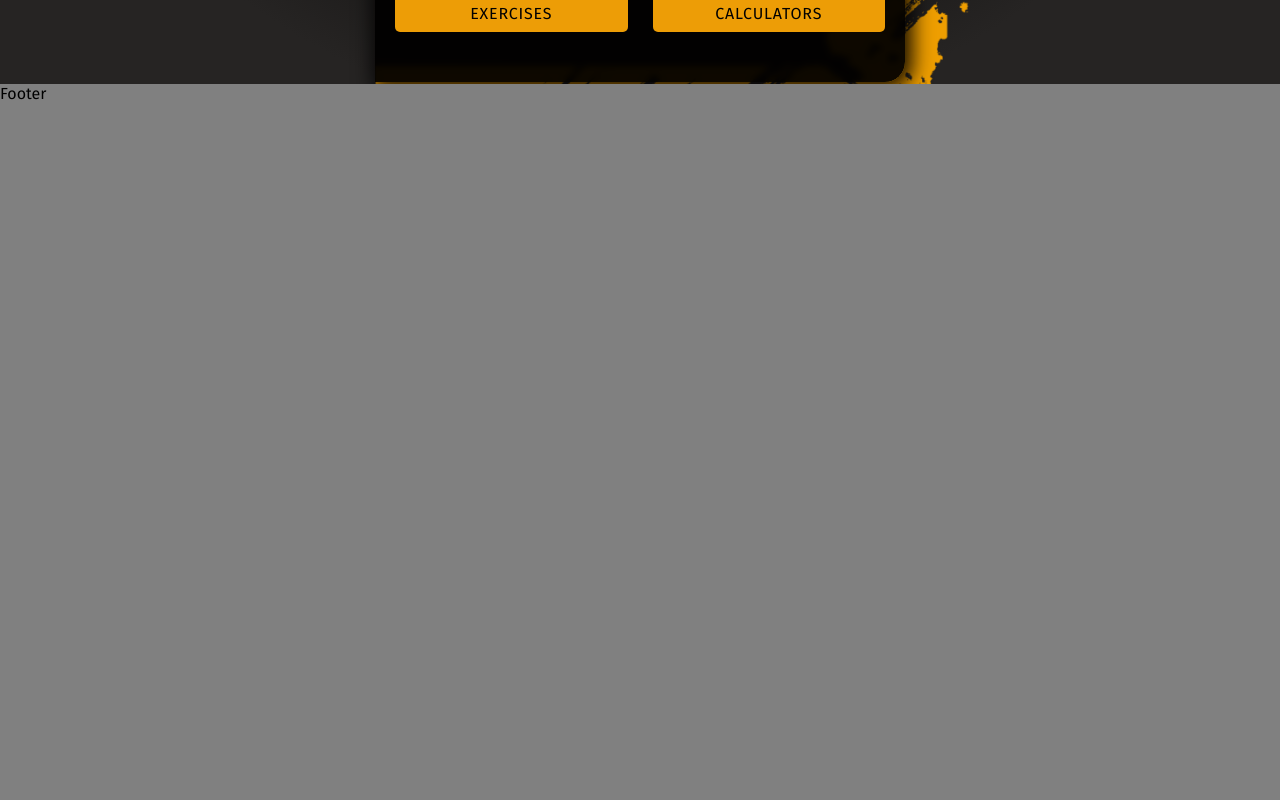
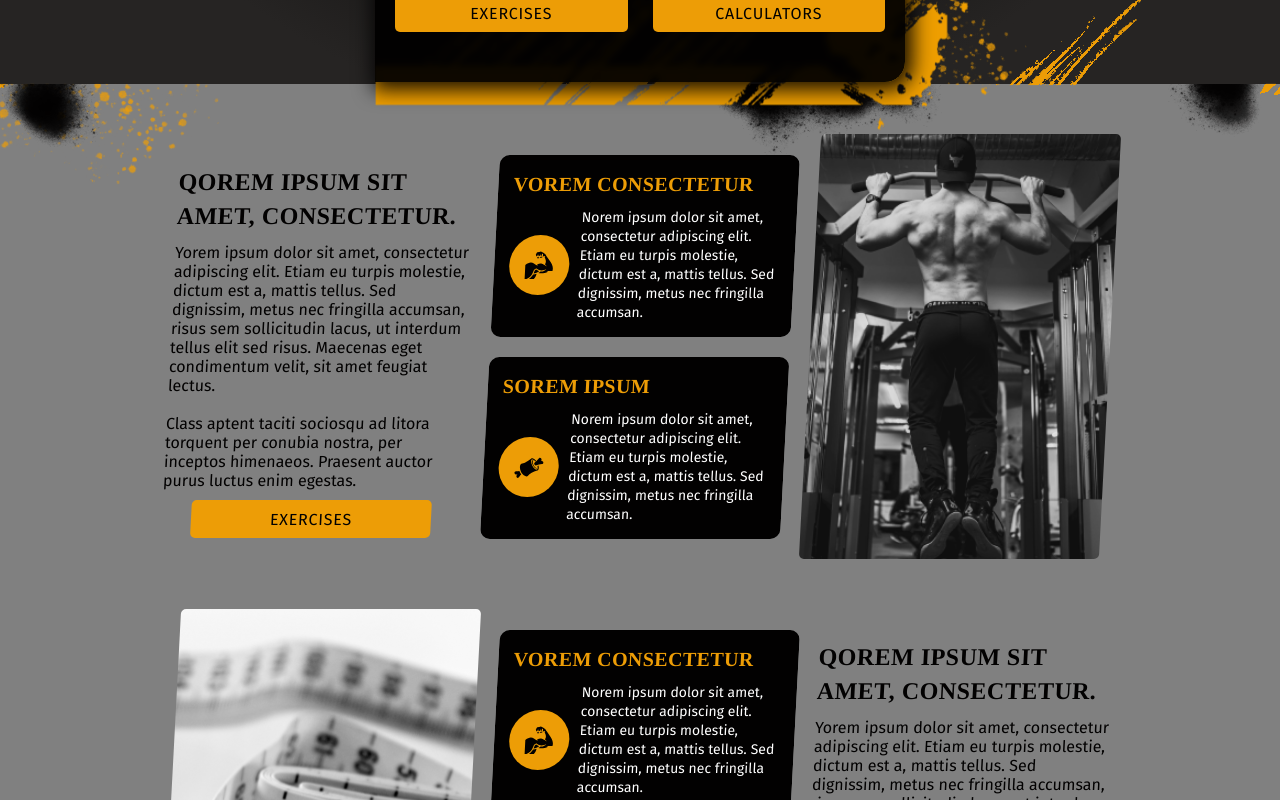
Before and after one commit to ZacharieMcGee/flagfitness, a React (Vite) app: page / in a window 1280 px wide. Shown: the part 540-1340 px from the top of the page. Before the commit the page ends 800 px from the top, so only its background shows below. Built offline with nearby package versions, Linux system fonts and the light colour scheme; a web font is replaced by a local one.

Commit message:
landing page changes still needs refactor

```diff
--- /dev/null
+++ b/src/components/Button1/Button1.css
@@ -0,0 +1,42 @@
+.btn {
+  overflow: hidden;
+  position: relative;
+  display: block;
+  z-index: 1;
+  color: var(--bg-color-1);
+
+
+  width: 80%;
+  margin: 0 auto;
+  padding: .75em 1.5em;
+  border-radius: 5px;
+  text-align: center;
+  font-size: .8em;
+  letter-spacing: .05em;
+  transition: color .3s;
+}
+
+.btn:before {
+  content: '';
+  position: absolute;
+  z-index: -1;
+  width: 120%;
+  height: 100%;
+  top: 0;
+  left: -10%;
+  transform: skewX(-20deg);
+  background-color: var(--main-color);
+  transition: all .2s ease-out;
+}
+
+.btn:hover,
+.btn:focus {
+  background-color: var(--bg-color-1);
+  color: var(--main-color);
+  outline: 2px solid var(--main-color)
+}
+
+.btn:hover:before,
+.btn:focus:before {
+  left: -125%;
+}
--- /dev/null
+++ b/src/components/Button1/Button1.jsx
@@ -0,0 +1,18 @@
+import { Link } from 'react-router-dom'
+
+import './Button1.css'
+
+const Button1 = ({ text }) => {
+  const baseUrl = import.meta.env.BASE_URL
+
+  return (
+    <Link
+      to={`${baseUrl}${text}}`}
+      className='btn'
+    >
+      {text.toUpperCase()}
+    </Link>
+  )
+}
+
+export default Button1
--- /dev/null
+++ b/src/components/ContentCard1/ContentCard1.css
@@ -0,0 +1,112 @@
+.content-card {
+  overflow: hidden;
+  width: 300px;
+  height: 425px;
+  color: var(--bg-color-1);
+
+  transform: skewX(-3deg);
+  border-radius: 5px;
+}
+
+.content-card h3 {
+  margin-top: 10px;
+
+  font-family: var(--font-subtitle);
+  font-style: normal;
+  font-weight: 800;
+  font-size: 24px;
+  line-height: 34px;
+  display: flex;
+  align-items: center;
+  letter-spacing: 0.02em;
+  text-transform: uppercase;
+
+}
+
+.content-card > p {
+  margin: 10px 0;
+
+  font-family: var(--font-body);
+  font-style: normal;
+  font-weight: 400;
+  font-size: 16px;
+  line-height: 19px;
+}
+
+.type-1 {
+  display: flex;
+  flex-direction: column;
+  justify-content: center;
+}
+
+.type-2 {
+  display: flex;
+  flex-direction: column;
+  justify-content: center;
+  gap: 20px;
+}
+
+.content-card_subcard {
+  background-color: var(--bg-color-1);
+  border-radius:10px;
+  color: white;
+  padding: 15px;
+}
+
+.content-card_subcard h4 {
+  font-family: var(--font-subtitle);
+  font-style: normal;
+  font-weight: 800;
+  font-size: 20px;
+  line-height: 28px;
+  letter-spacing: 0.02em;
+  text-transform: uppercase;
+
+  color: var(--main-color);
+}
+
+.content-card_subcard-flex {
+  display: flex;
+  align-items: center;
+  gap: 10px;
+  margin-top: 10px;
+}
+
+.content-card_subcard-flex_icon {
+  background-color: var(--main-color);
+  border-radius: 50%;
+  min-width: 60px;
+  height: 60px;
+  display: flex;
+  justify-content: center;
+  align-items: center;
+  color: var(--bg-color-1);
+  font-size: 30px;
+}
+
+.content-card_subcard-flex p {
+  font-family: var(--font-body);
+  font-style: normal;
+  font-weight: 400;
+  font-size: 14px;
+  line-height: 19px;
+
+  color: white;
+}
+
+.type-3::before {
+
+  content: '';
+  display: block;
+  width: 100%;
+  height: 100%;
+  transform: skewX(3deg) scale(1.1);
+  /* transform: skewX(10deg); */
+  background-image: url('../../assets/pullup.png');
+  background-position: center;
+}
+
+.type-4 {
+  background-image: url('../../assets/measuringtape.png');
+  background-size: cover;
+}
--- /dev/null
+++ b/src/components/ContentCard1/ContentCard1.jsx
@@ -0,0 +1,59 @@
+import { Link } from 'react-router-dom';
+
+import './ContentCard1.css'
+import { Button1 } from '../../components'
+import { GiBiceps, GiMeat } from 'react-icons/gi'
+
+const ContentCard1 = ({ type }) => {
+  const baseUrl = import.meta.env.BASE_URL
+
+  if ( type === 1 ) {
+    return (
+      <div className='content-card type-1'>
+        <h3>Qorem ipsum  sit amet, consectetur.</h3>
+        <p>Yorem ipsum dolor sit amet, consectetur adipiscing elit. Etiam eu turpis molestie, dictum est a, mattis tellus. Sed dignissim, metus nec fringilla accumsan, risus sem sollicitudin lacus, ut interdum tellus elit sed risus. Maecenas eget condimentum velit, sit amet feugiat lectus.
+        <br /><br />
+        Class aptent taciti sociosqu ad litora torquent per conubia nostra, per inceptos himenaeos. Praesent auctor purus luctus enim egestas.</p>
+        <Button1 text={'exercises'}/>
+      </div>
+    )
+  } else if ( type === 2 ) {
+    return (
+      <div className='content-card type-2'>
+        <div className='content-card_subcard'>
+          <h4>Vorem consectetur</h4>
+          <div className='content-card_subcard-flex'>
+            <div className='content-card_subcard-flex_icon'>
+              <GiBiceps />
+            </div>
+            <p>Norem ipsum dolor sit amet, consectetur adipiscing elit. Etiam eu turpis molestie, dictum est a, mattis tellus. Sed dignissim, metus nec fringilla accumsan.</p>
+          </div>
+        </div>
+
+        <div className='content-card_subcard'>
+          <h4>Sorem ipsum</h4>
+          <div className='content-card_subcard-flex'>
+            <div className='content-card_subcard-flex_icon'>
+              <GiMeat />
+            </div>
+            <p>Norem ipsum dolor sit amet, consectetur adipiscing elit. Etiam eu turpis molestie, dictum est a, mattis tellus. Sed dignissim, metus nec fringilla accumsan.</p>
+          </div>
+        </div>
+      </div>
+    )
+  } else if ( type === 3 ) {
+    return (
+      <div className='content-card type-3'>
+      </div>
+    )
+  } else {
+    return (
+      <div className='content-card type-4'>
+      </div>
+    )
+  }
+
+
+}
+
+export default ContentCard1
--- a/src/components/index.js
+++ b/src/components/index.js
@@ -1,2 +1,5 @@
 export { default as Navbar } from './Navbar/Navbar'
 export { default as Footer } from './Footer/Footer'
+
+export { default as ContentCard1 } from './ContentCard1/ContentCard1'
+export { default as Button1 } from './Button1/Button1'
--- a/src/index.css
+++ b/src/index.css
@@ -44,6 +44,8 @@ a:focus {
   color: inherit;
 }
 
-html {
+html,
+body {
+  overflow-x: hidden;
   background-color: gray;
 }
--- a/src/pages/LandingPage/LandingPage.css
+++ b/src/pages/LandingPage/LandingPage.css
@@ -1,5 +1,5 @@
 .hero-section {
-  overflow: hidden;
+  position: relative;
   background-image:
     radial-gradient(
       circle at top,
@@ -16,9 +16,7 @@
 .hero-container {
   padding-top: 15vh;
   position: relative;
-  z-index: 1;
-
-
+  /* z-index: 1; */
 }
 
 .hero-card {
@@ -86,7 +84,7 @@
   gap: 10px;
 }
 
-.btn {
+/* .btn {
   overflow: hidden;
   position: relative;
   z-index: 1;
@@ -124,6 +122,34 @@
 .btn:hover:before,
 .btn:focus:before {
   left: -125%;
+} */
+
+.hero-section_detail {
+  position: absolute;
+  z-index: 0;
+  left: 50%;
+  transform: translateX(-50%);
+  bottom: -257px;
+  min-width: 1920px;
+}
+
+.hero-section_detail-img {
+  width: 100%;
+  height: auto;
+}
+
+.content-section {
+  position: relative;
+  z-index: 1;
+  /* background-color: white; */
+  /* height: 30vh; */
+
+  margin: 50px 0;
+  display: flex;
+  flex-direction: column;
+  justify-content: flex-start;
+  align-items: center;
+  gap: 20px;
 }
 
 @media screen and (min-width: 1024px) {
@@ -158,6 +184,10 @@
     bottom: -55px;
   }
 
+  .content-section {
+    flex-direction: row;
+    justify-content: center;
+  }
 }
 
 @media screen and (min-width: 1366px) {
--- a/src/pages/LandingPage/LandingPage.jsx
+++ b/src/pages/LandingPage/LandingPage.jsx
@@ -2,24 +2,23 @@ import { Link } from 'react-router-dom'
 
 import './LandingPage.css'
 import HeroCard from '../../assets/hero-card.png'
+import HeroDetail from '../../assets/hero-detail.png'
+import { ContentCard1, Button1 } from '../../components'
+
 
 const LandingPage = () => {
-  const baseUrl = import.meta.env.BASE_URL
 
   return (
     <div>
       <div className='hero-section'>
-
         <div className='hero-container'>
-
           <div className='hero-card'>
             <div className='hero-card_content'>
               <h1>YOUR HEALTH SHOULD BE PRIORITY NUMBER 1</h1>
               <p>Dorem ipsum dolor sit amet, consectetur adipiscing elit.</p>
               <div className='hero-card_btns'>
-                <Link className='btn'>EXERCISES</Link>
-                <Link
-                className='btn inverted'>CALCULATORS</Link>
+                <Button1 text={'exercises'} />
+                <Button1 text={'calculators'} />
               </div>
             </div>
 
@@ -27,9 +26,25 @@ const LandingPage = () => {
               <img className='hero-card_bg-img' src={HeroCard} alt='#' />
             </div>
           </div>
+        </div>
 
+        <div className='hero-section_detail'>
+          <img className='hero-section_detail-img' src={HeroDetail} alt='#' />
         </div>
       </div>
+
+      <div className='content-section'>
+        <ContentCard1 type={1}/>
+        <ContentCard1 type={2}/>
+        <ContentCard1 type={3}/>
+      </div>
+
+      <div className='content-section'>
+        <ContentCard1 type={4}/>
+        <ContentCard1 type={2}/>
+        <ContentCard1 type={1}/>
+      </div>
+
     </div>
   )
 }
```
Also changed, not shown: src/assets/hero-detail.png.
